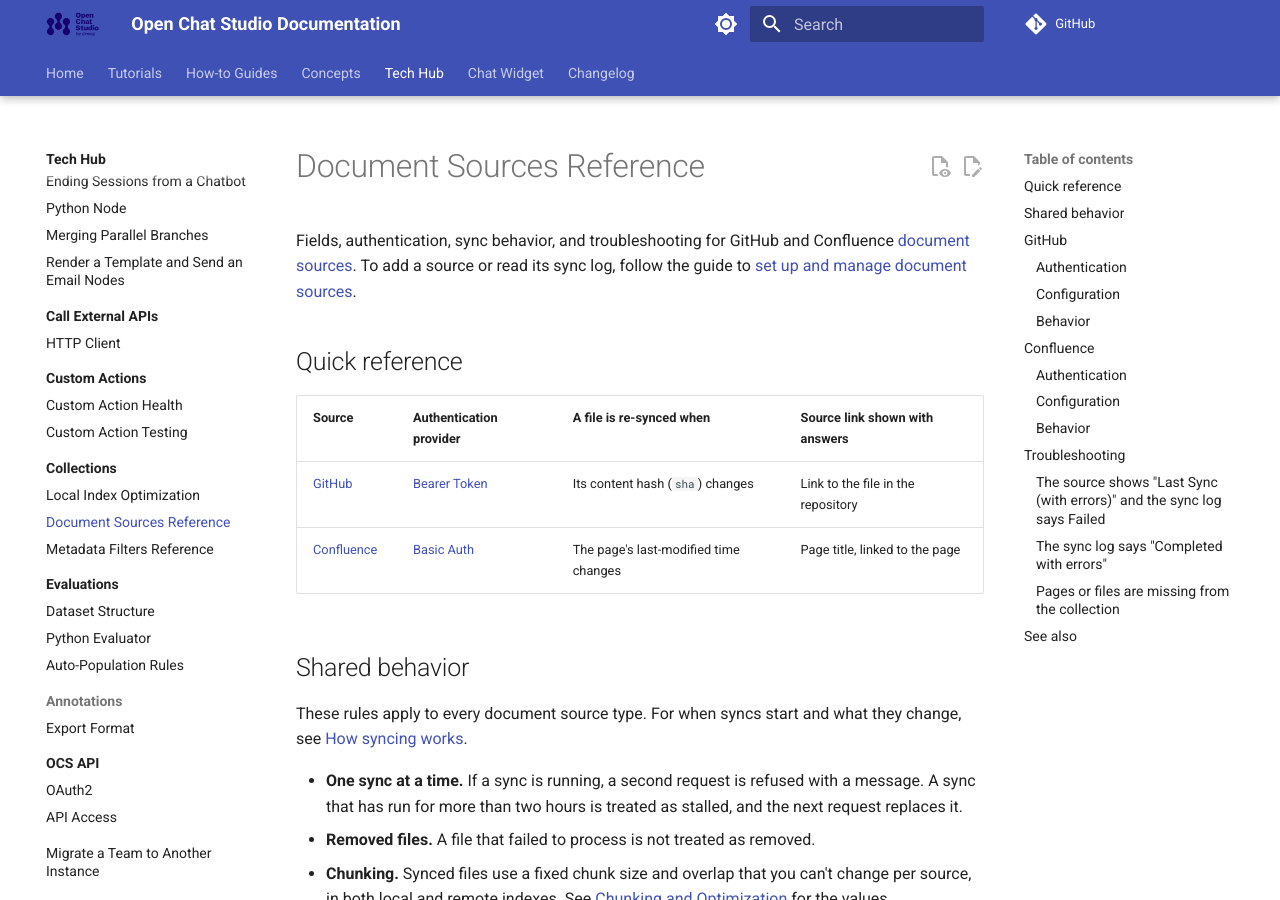
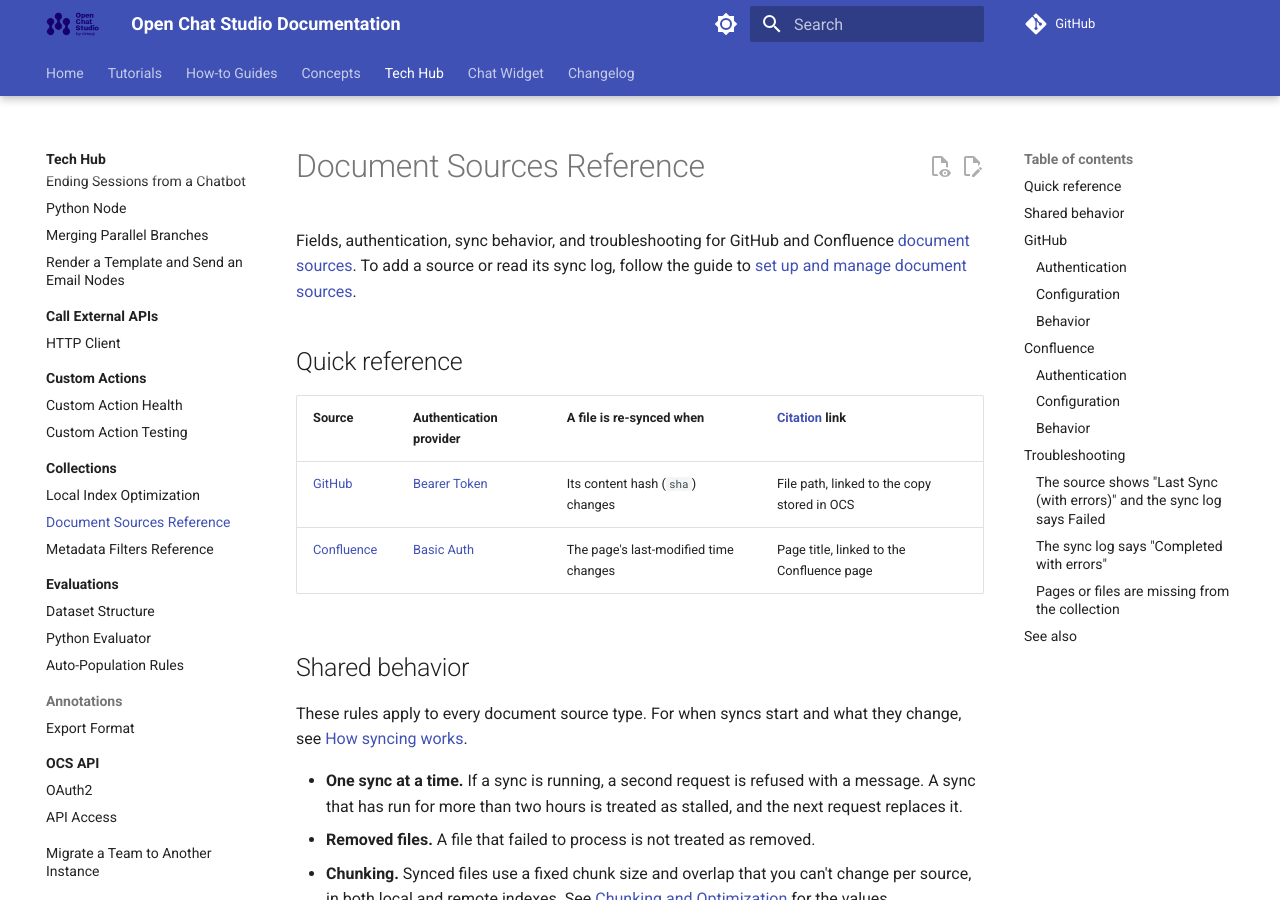
Before and after one commit to dimagi/open-chat-studio-docs, an MkDocs documentation site: the page built from docs/tech-hub/collections/document_sources.md, in a window 1280 px wide and 900 px high. Built offline with MkDocs 1.6.1 and Material for MkDocs 9.7.7, drawn with Linux system fonts in a browser that asks for light colours; a script that is not in the unit is left out; comment, search, counter and statistics services are not loaded.

Commit message:
docs: add Citations page for indexed collections
Co-Authored-By: Claude Sonnet 5.5 <noreply@anthropic.com>

```diff
--- a/docs/tech-hub/collections/document_sources.md
+++ b/docs/tech-hub/collections/document_sources.md
@@ -9,10 +9,10 @@ To add a source or read its sync log, follow the guide to [set up and manage doc
 
 ## Quick reference
 
-| Source | Authentication provider | A file is re-synced when | Source link shown with answers |
+| Source | Authentication provider | A file is re-synced when | [Citation](../../concepts/collections/indexed_collections/citations.md) link |
 |--------|-------------------------|--------------------------|----------|
-| [GitHub](#github) | [Bearer Token](../../concepts/team/authentication_providers.md#bearer-token) | Its content hash (`sha`) changes | Link to the file in the repository |
-| [Confluence](#confluence) | [Basic Auth](../../concepts/team/authentication_providers.md#basic-auth) | The page's last-modified time changes | Page title, linked to the page |
+| [GitHub](#github) | [Bearer Token](../../concepts/team/authentication_providers.md#bearer-token) | Its content hash (`sha`) changes | File path, linked to the copy stored in OCS |
+| [Confluence](#confluence) | [Basic Auth](../../concepts/team/authentication_providers.md#basic-auth) | The page's last-modified time changes | Page title, linked to the Confluence page |
 
 ## Shared behavior
 
--- a/mkdocs.yml
+++ b/mkdocs.yml
@@ -190,6 +190,7 @@ nav:
         - concepts/collections/indexed_collections/index.md
         - Local and Remote Indexes: concepts/collections/indexed_collections/local_and_remote_indexes.md
         - Document Sources: concepts/collections/indexed_collections/document_sources.md
+        - Citations: concepts/collections/indexed_collections/citations.md
     - Evaluations:
       - concepts/evaluations/index.md
       - concepts/evaluations/dataset.md
```
Also changed, not shown: docs/concepts/collections/indexed_collections/citations.md (added, +44 -0 lines), docs/concepts/collections/indexed_collections/document_sources.md (+0 -4 lines), docs/concepts/collections/indexed_collections/index.md (+1 -0 lines).
